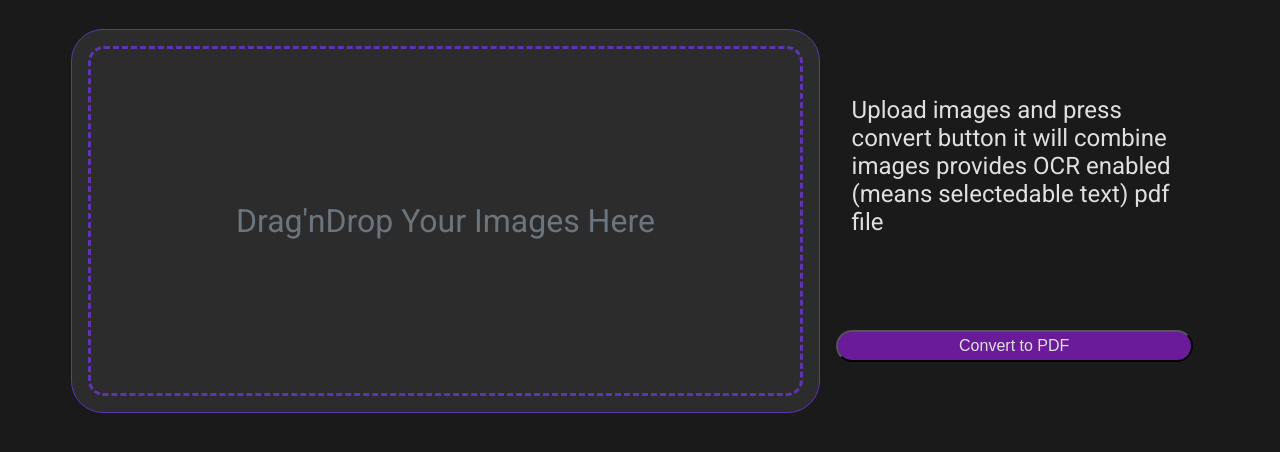
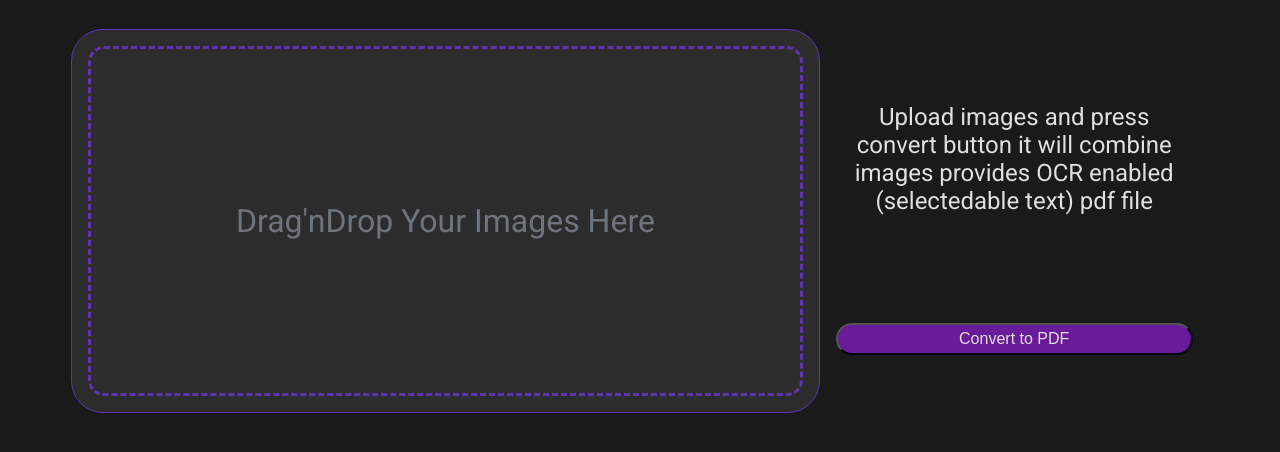
Before and after one commit to Vaisakhkm2625/imagePdfOCR, a plain HTML site: page index.html in a window 1280 px wide. Shown: the part 62-514 px from the top of the page. Drawn offline with Linux system fonts and the light colour scheme.

Commit message:
fixed text layout issues

```diff
--- a/index.html
+++ b/index.html
@@ -27,7 +27,7 @@
                     <div id="controls_side">
 
                         <span id="discription"> Upload images and press convert button
-                        it will combine images provides OCR enabled (means selectedable text) pdf file </span>
+                        it will combine images provides OCR enabled (selectedable text) pdf file </span>
                         <button id="convert" class="button"> Convert to PDF </button>
 
                     </div>
--- a/style.css
+++ b/style.css
@@ -228,7 +228,7 @@ img {
 }
 
 #discription {
-    /*text-align:center;*/
+    text-align:center;
     /*text-align:justify;*/
     font-size: 1.5rem;
     margin: 1rem;
```
